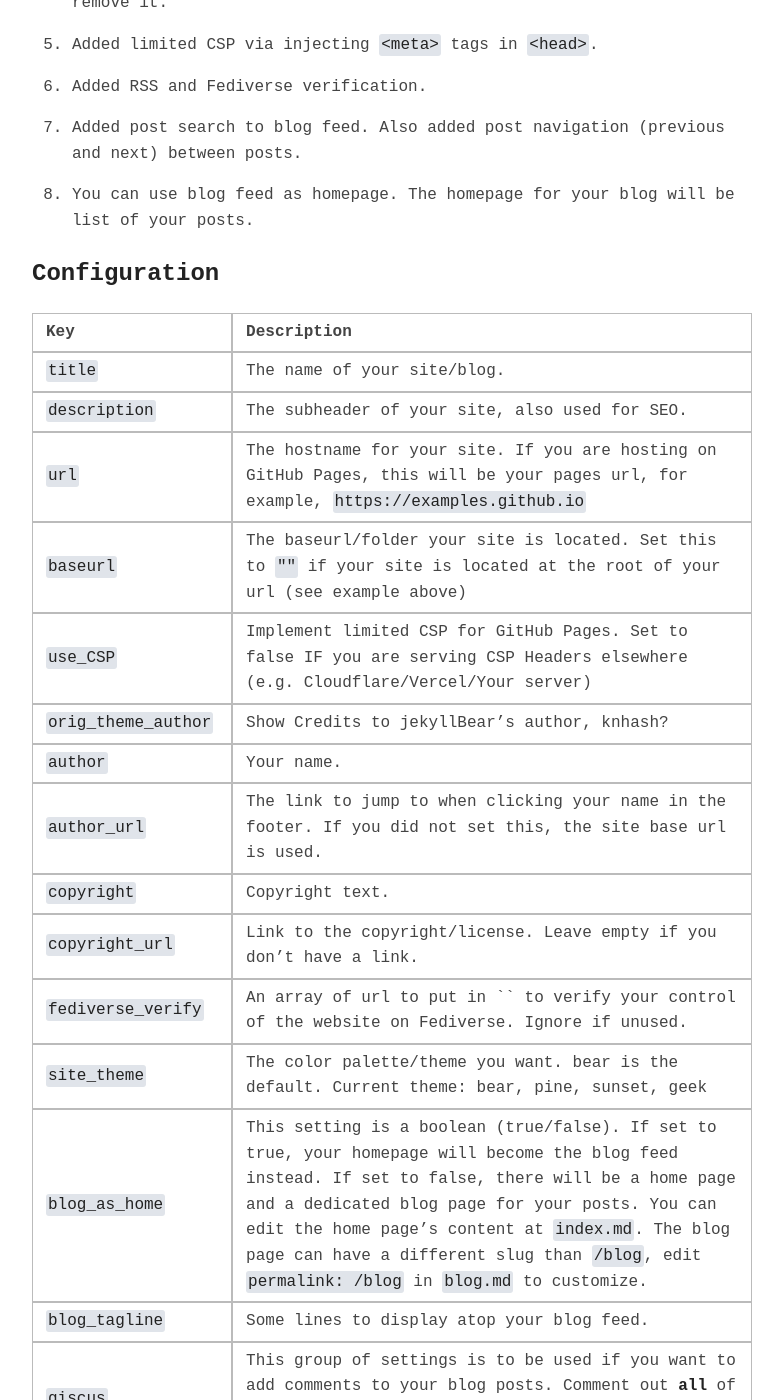
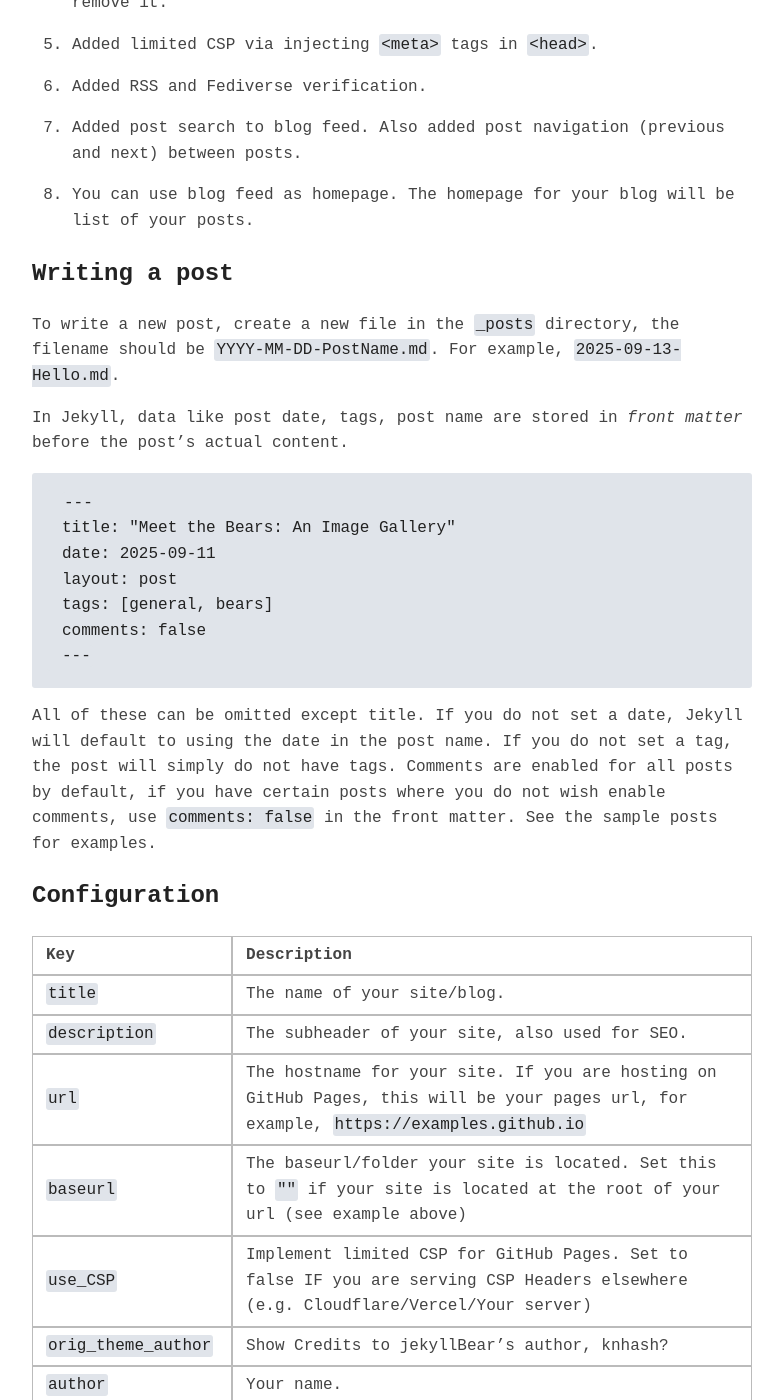
Before and after one commit to sorat0mo/jekyll2neocities, a Jekyll site: the page built from index.md, in a window 1280 px wide and 1400 px high, scrolled down 961 px. Shown: the whole window, without its empty margins (248-1031 px from the left). Built offline with Jekyll 4.4.1, drawn with Linux system fonts in a browser that asks for light colours.

Commit message:
change sample post front matter and added new section in readme

```diff
--- a/_config.yml
+++ b/_config.yml
@@ -87,8 +87,7 @@
     values:
       layout: post
       permalink: /:year-:month-:day-:title
-      # timezone: America/New_York
-      # future: false
+      comments: true
   - scope:
       path: ""
     values:
--- a/_layouts/post.html
+++ b/_layouts/post.html
@@ -28,7 +28,7 @@
 
 </main>
 
-{% if site.giscus.repo_id and site.giscus.hostname %}
+{% if site.giscus.repo_id and site.giscus.hostname and page.comments != false %}
 <br>
 <script src="https://{{ site.giscus.hostname }}/client.js"
         data-repo="{{ site.giscus.repo }}"
```
Also changed, not shown: _posts/2025-09-10-Markdown-Rendering-Test.md (+0 -2 lines), _posts/2025-09-11-Meet-The-Bears-An-Image-Gallery.md (+1 -0 lines), README.md.
